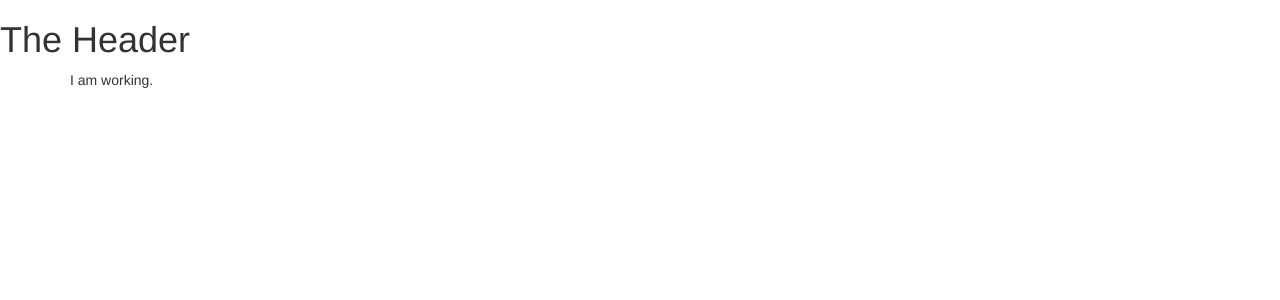
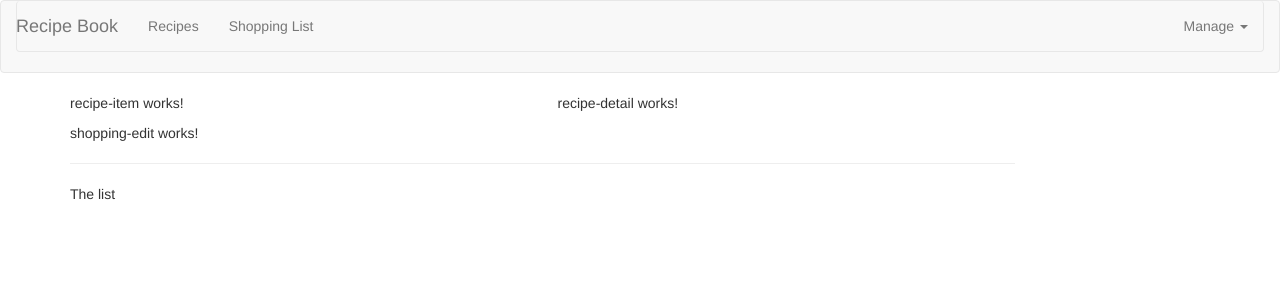
Before and after one commit to Surabhi2481/RecipeShopping, an Angular app: page / in a window 1280 px wide. Shown: the top 300 px of the page. Built offline with nearby package versions, Linux system fonts and the light colour scheme.

Commit message:
navigation bar added

```diff
--- a/src/app/app.component.html
+++ b/src/app/app.component.html
@@ -2,7 +2,8 @@
 <div class="container">
   <div class="row">
     <div class="col-md-12">
-      I am working.
+      <app-recipes></app-recipes>
+      <app-shopping-list></app-shopping-list>
 
     </div>
   </div>
--- a/src/app/header/header.component.html
+++ b/src/app/header/header.component.html
@@ -1 +1,23 @@
-<h1>The Header</h1>
+<nav class="navbar navbar-default">
+    <div class="container-fluid">
+        <div class="navbar-header">
+            <a href="#" class="navbar-brand">Recipe Book</a>
+        </div>
+
+        <div class="navbar navbar-collapse">
+            <ul class="nav navbar-nav">
+                <li><a href="#">Recipes</a></li>
+                <li><a href="#">Shopping List</a></li>
+            </ul>
+            <ul class="nav navbar-nav navbar-right">
+                <li class="dropdown">
+                    <a href="#" class="dropdown-toggle" role="button">Manage <span class="caret"></span></a>
+                    <ul class="dropdown-menu">
+                        <li><a href="#">Save Data</a></li>
+                        <li><a href="#">Fetch Data</a></li>
+                    </ul>
+                </li>
+            </ul>
+        </div>
+    </div>
+</nav>
--- a/src/app/header/header.component.ts
+++ b/src/app/header/header.component.ts
@@ -6,5 +6,5 @@
 })
 
 export class HeaderComponent {
-
+    collapsed = true;
 }
--- a/src/app/recipes/recipe-list/recipe-list.component.html
+++ b/src/app/recipes/recipe-list/recipe-list.component.html
@@ -1 +1 @@
-<p>recipe-list works!</p>
+<app-recipe-item></app-recipe-item>
--- a/src/app/recipes/recipes.component.html
+++ b/src/app/recipes/recipes.component.html
@@ -1 +1,8 @@
-<p>recipes works!</p>
+<div class="row">
+    <div class="col-md-5">
+        <app-recipe-list></app-recipe-list>
+    </div>
+    <div class="col-md-7">
+        <app-recipe-detail></app-recipe-detail>
+    </div>
+</div>
--- a/src/app/shopping-list/shopping-list.component.html
+++ b/src/app/shopping-list/shopping-list.component.html
@@ -1 +1,7 @@
-<p>shopping-list works!</p>
+<div class="row">
+    <div class="col-xs-10">
+        <app-shopping-edit></app-shopping-edit>
+        <hr>
+        <p>The list</p>
+    </div>
+</div>
```
Also changed, not shown: src/app/recipes/recipe.model.ts (added).
